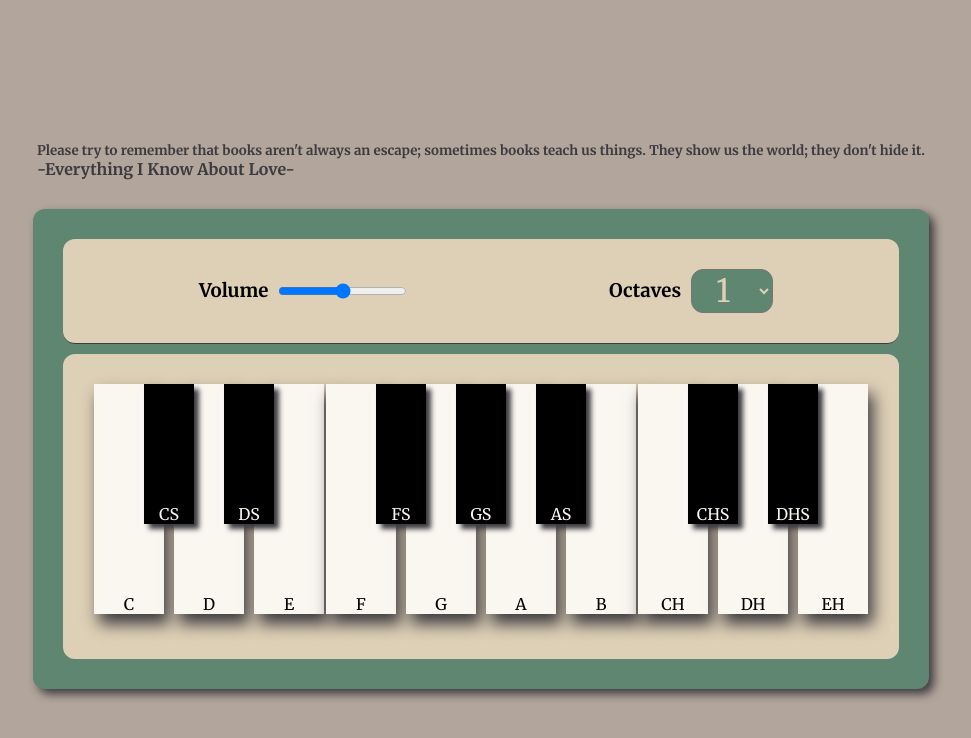
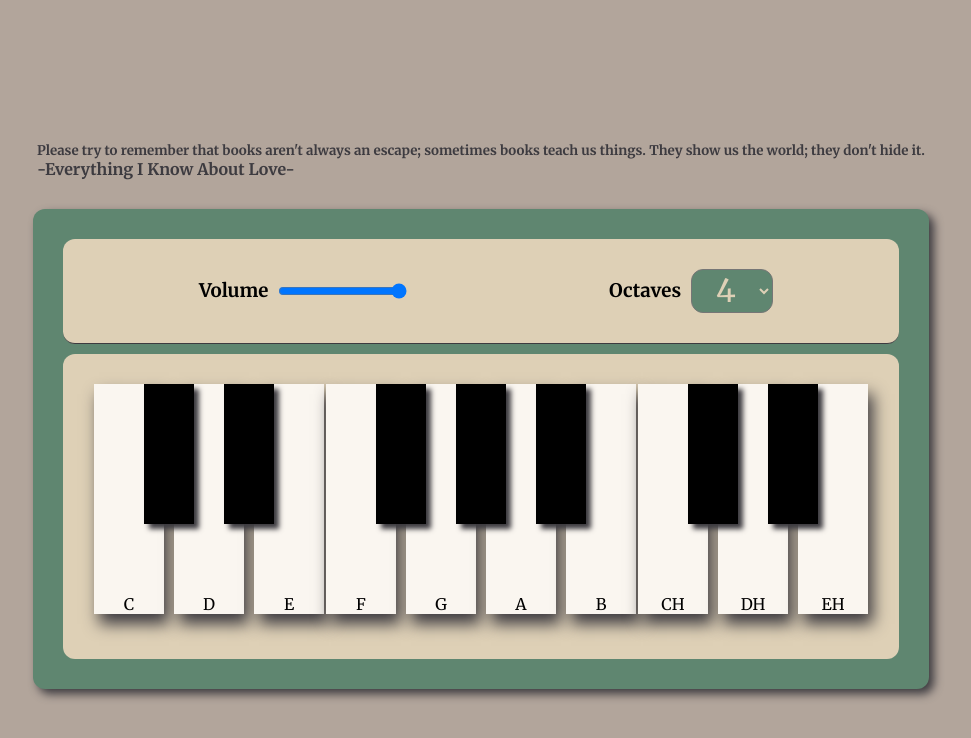
Before and after one commit to kimchieater/piano-for-fia, a Next.js app in the folder piano-for-fia/: page / in a window 1280 px wide. Shown: the top 738 px of the page, without its empty margins (159-1130 px from the left). Built offline with nearby package versions, Linux system fonts and the light colour scheme.

Commit message:
finished

```diff
--- a/piano-for-fia/app/component/PianoKey.js
+++ b/piano-for-fia/app/component/PianoKey.js
@@ -1,15 +1,26 @@
 import { playNote } from '../../util/audio';
+import {useState, useEffect} from 'react';
 
-export default function PianoKey({note, isBlack}){
+
+
+export default function PianoKey({note, isBlack, volume, octave}){
 
   let keyClass =  isBlack ? "piano-key black" : "piano-key";
 
 
   const handleKeyClick = () =>{
-      playNote(note).catch(err => console.error("Error playing note:", err));
+      playNote(note, volume, octave).catch(err => console.error("Error playing note:", err));
   }
+
+  const handleTouchStart = (e) => {
+        e.preventDefault();
+        playNote(note, volume, octave).catch(err => console.error("Error playing note:", err));
+    };
+
+
+
   return(
-    <div className={ keyClass } onClick={ handleKeyClick }>
+    <div className={ keyClass } onClick={ handleKeyClick } onTouchStart={handleTouchStart}>
       <p>{note}</p>
     </div>
   )
--- a/piano-for-fia/app/globals.css
+++ b/piano-for-fia/app/globals.css
@@ -117,7 +117,6 @@ select{
   z-index:2;
   box-shadow: 5px 5px 5px var(--sub-color-dark);
   cursor:pointer;
-  color:var(--color-piano-note);
 }
 
 @media screen and (max-width: 1100px){
--- /dev/null
+++ b/piano-for-fia/app/noteKeys/notekeys.js
@@ -0,0 +1,23 @@
+
+
+let KeyMapping ={
+  'a': 'C',
+  'w': 'CS',
+  's': 'D',
+  'e': 'DS',
+  'd': 'E',
+  'f': 'F',
+  't': 'FS',
+  'g': 'G',
+  'y': "GS",
+  'h': "A",
+  'u': 'AS',
+  'j': 'B',
+  'k': 'CH',
+  'o': 'CHS',
+  'l': 'DH',
+  'p': "DHS",
+  ';': "EH",
+}
+
+export default KeyMapping;
--- a/piano-for-fia/app/page.js
+++ b/piano-for-fia/app/page.js
@@ -1,11 +1,42 @@
 'use client'
 
+import { useState, useEffect } from "react";
+import KeyMapping from "./noteKeys/notekeys";
+import PianoKey from './component/PianoKey';
+import { playNote } from '../util/audio';
 
-import { useState } from "react";
-import PianoKey from './component/PianoKey';
 export default function Home() {
 
+
+
+  let [volume, setVolume] = useState(100);
+  let [octave, setOctave] = useState(4);
+  let [keyActive, setKeyActive] = useState(false);
+
+
+  let webAudioVolume = volume / 100;
+
   let black = "black";
+
+  const handleOctaveChange = (e) =>{
+    setOctave(Number(e.target.value));
+  }
+
+  useEffect(()=>{
+    const handleKeyPress = (event) =>{
+      const key = event.key.toLowerCase();
+      const noteBase = KeyMapping[key];
+      playNote(noteBase, webAudioVolume, octave);
+    };
+
+  window.addEventListener('keydown', handleKeyPress);
+
+
+  return () => {
+    window.removeEventListener('keydown', handleKeyPress);
+  }
+  }, [octave, volume]);
+
 
   return (
     <div className="main">
@@ -19,11 +50,11 @@ export default function Home() {
                 {/* adjust section where client can adjust volumne, level of octaves*/}
                   <label className="label-volume">
                     <h3>Volume</h3>
-                    <input type="range" className="volume" min="0" max="100"></input>
+                    <input type="range" className="volume" min="0" max="100" value={volume} onChange={(e) => setVolume(e.target.value)}></input>
                   </label>
                     <lable className="label-volume">
                     <h3>Octaves</h3>
-                    <select className="octave">
+                    <select className="octave" value={octave} onChange={handleOctaveChange}>
                       {[...Array(7)].map((a,i) => (
                         <option key={i} value={i+1}>
                           {i+1}
@@ -37,23 +68,23 @@ export default function Home() {
           <div className="piano-note">
 
             {/* client can play piano by pressing a certain key on keyboard, or touch on mobile */}
-            <PianoKey note="C" isBlack={false}></PianoKey>
-            <PianoKey note="CS" isBlack={true}></PianoKey>
-            <PianoKey note="D" isBlack={false}></PianoKey>
-            <PianoKey note="DS" isBlack={true}></PianoKey>
-            <PianoKey note="E" isBlack={false}></PianoKey>
-            <PianoKey note="F" isBlack={false}></PianoKey>
-            <PianoKey note="FS" isBlack={true}></PianoKey>
-            <PianoKey note="G" isBlack={false}></PianoKey>
-            <PianoKey note="GS" isBlack={true}></PianoKey>
-            <PianoKey note="A" isBlack={false}></PianoKey>
-            <PianoKey note="AS" isBlack={true}></PianoKey>
-            <PianoKey note="B" isBlack={false}></PianoKey>
-            <PianoKey note="CH" isBlack={false}></PianoKey>
-            <PianoKey note="CHS" isBlack={true}></PianoKey>
-            <PianoKey note="DH" isBlack={false}></PianoKey>
-            <PianoKey note="DHS" isBlack={true}></PianoKey>
-            <PianoKey note="EH" isBlack={false}></PianoKey>
+            <PianoKey note="C" isBlack={false} volume={webAudioVolume} octave={octave}></PianoKey>
+            <PianoKey note="CS" isBlack={true} volume={webAudioVolume} octave={octave}></PianoKey>
+            <PianoKey note="D" isBlack={false} volume={webAudioVolume} octave={octave}></PianoKey>
+            <PianoKey note="DS" isBlack={true} volume={webAudioVolume} octave={octave}></PianoKey>
+            <PianoKey note="E" isBlack={false} volume={webAudioVolume} octave={octave}></PianoKey>
+            <PianoKey note="F" isBlack={false} volume={webAudioVolume} octave={octave}></PianoKey>
+            <PianoKey note="FS" isBlack={true} volume={webAudioVolume} octave={octave}></PianoKey>
+            <PianoKey note="G" isBlack={false} volume={webAudioVolume} octave={octave}></PianoKey>
+            <PianoKey note="GS" isBlack={true} volume={webAudioVolume} octave={octave} ></PianoKey>
+            <PianoKey note="A" isBlack={false} volume={webAudioVolume} octave={octave}></PianoKey>
+            <PianoKey note="AS" isBlack={true} volume={webAudioVolume} octave={octave}></PianoKey>
+            <PianoKey note="B" isBlack={false} volume={webAudioVolume} octave={octave}></PianoKey>
+            <PianoKey note="CH" isBlack={false} volume={webAudioVolume} octave={octave}></PianoKey>
+            <PianoKey note="CHS" isBlack={true} volume={webAudioVolume} octave={octave}></PianoKey>
+            <PianoKey note="DH" isBlack={false} volume={webAudioVolume} octave={octave}></PianoKey>
+            <PianoKey note="DHS" isBlack={true} volume={webAudioVolume} octave={octave}></PianoKey>
+            <PianoKey note="EH" isBlack={false} volume={webAudioVolume} octave={octave}></PianoKey>
 
           </div>
         </div>
--- a/piano-for-fia/util/audio.js
+++ b/piano-for-fia/util/audio.js
@@ -1,26 +1,41 @@
+let audioCtx;
 
-
-
-
-
-const audioCtx = new (window.AudioContext || window.webkitAudioContext)();
+if (typeof window !== 'undefined') {
+    audioCtx = new (window.AudioContext || window.webkitAudioContext)();
+}
 
 async function preloadNote(note) {
+    if (!audioCtx) {
+        console.error('AudioContext is not available');
+        return;
+    }
+    // Ensure the fetch API is called in a browser context as well
+    if (typeof fetch !== 'undefined') {
         const response = await fetch(`/notes/${note}.wav`);
         const arrayBuffer = await response.arrayBuffer();
         const audioBuffer = await audioCtx.decodeAudioData(arrayBuffer);
         return audioBuffer;
     }
+}
 
 let noteBuffers = {};
 
-async function playNote(note, volume = 1) {
+async function playNote(note, volume = 1, octave = 4) {
+    if (!audioCtx) {
+        console.error('AudioContext is not available');
+        return;
+    }
+    const originalOctave = 4;
+    const octaveShift = octave - originalOctave;
+    const playbackRate = Math.pow(2, octaveShift);
+
     if (!noteBuffers[note]) {
         noteBuffers[note] = await preloadNote(note);
     }
 
     const source = audioCtx.createBufferSource();
     source.buffer = noteBuffers[note];
+    source.playbackRate.value = playbackRate;
 
     const gainNode = audioCtx.createGain();
     gainNode.gain.value = volume;
@@ -29,8 +44,6 @@ async function playNote(note, volume = 1) {
     gainNode.connect(audioCtx.destination);
 
     source.start(0);
-
-
 }
 
 export { playNote };
```
Lines whose indentation alone changed are shown as unchanged.
